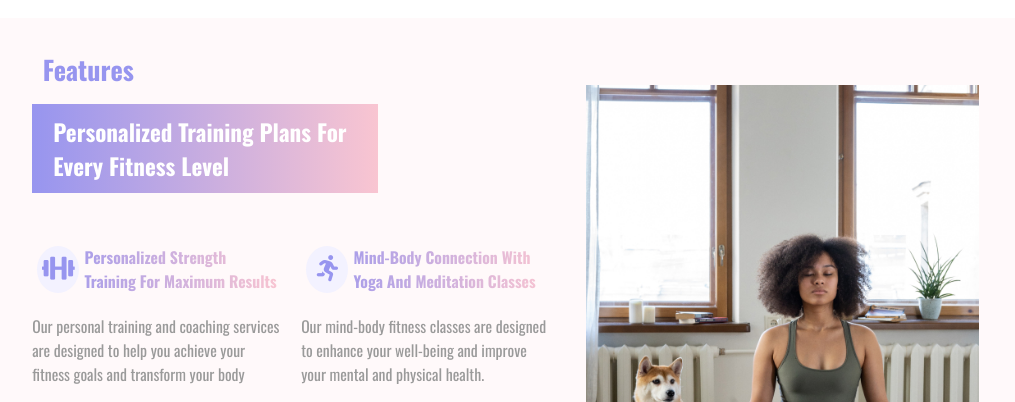
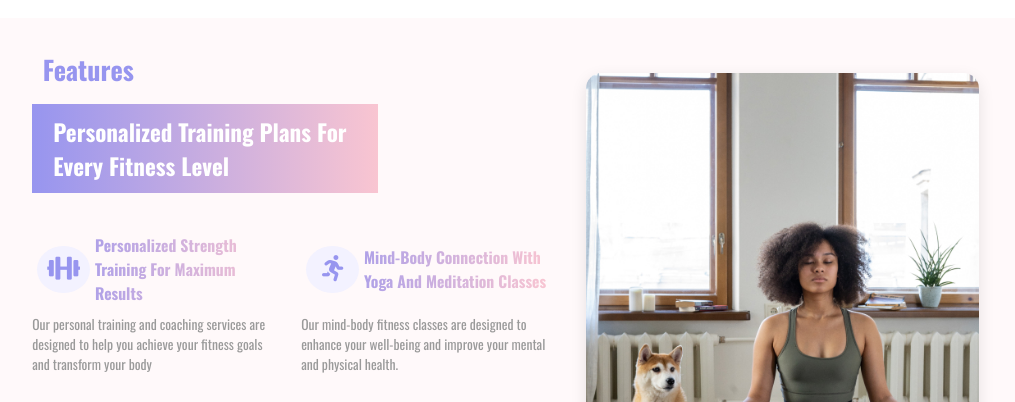
Before and after one commit to Kaylie16x/Responsive-Fitness-Website, a plain HTML site: page index.html in a window 1280 px wide. Shown: the part 955-1357 px from the top of the page, without its empty margins (83-1098 px from the left). Drawn offline with nearby package versions, Linux system fonts and the light colour scheme.

Commit message:
style.css

```diff
--- a/Assets/CSS/style.css
+++ b/Assets/CSS/style.css
@@ -196,6 +196,8 @@ html {
 .Features .image img {
   width: 76%;
   margin-left: 2rem;
+  border-radius: 1.5rem;
+  box-shadow: var(--box-shadow);
 }
 
 .Features .content h2 {
@@ -239,9 +241,10 @@ html {
 
 .Features .content .box-container .box p{
   color: var(--light-text);
-  font-size: 1.5rem;
+  font-size: 1.3rem;
   font-weight: regular;
   text-transform: none;
+  padding: 0 1.5;
 }
 
 
@@ -254,7 +257,7 @@ html {
   display: flex;
   align-items: center;
   justify-content: center;
-  width: 4rem;
+  width: 5rem;
   height: 4.5rem;
   line-height: 4rem;
   font-size: 2.5rem;
@@ -264,9 +267,15 @@ html {
   margin-left: 0 1.5rem;
 }
 
+.Features .content .box-container .box span i:hover{
+  color: var(--light-white);
+  background:  var(--purple);
+}
+
 /*features section ends*/
 
 /*classes section starts*/
+
 
 
 
```
